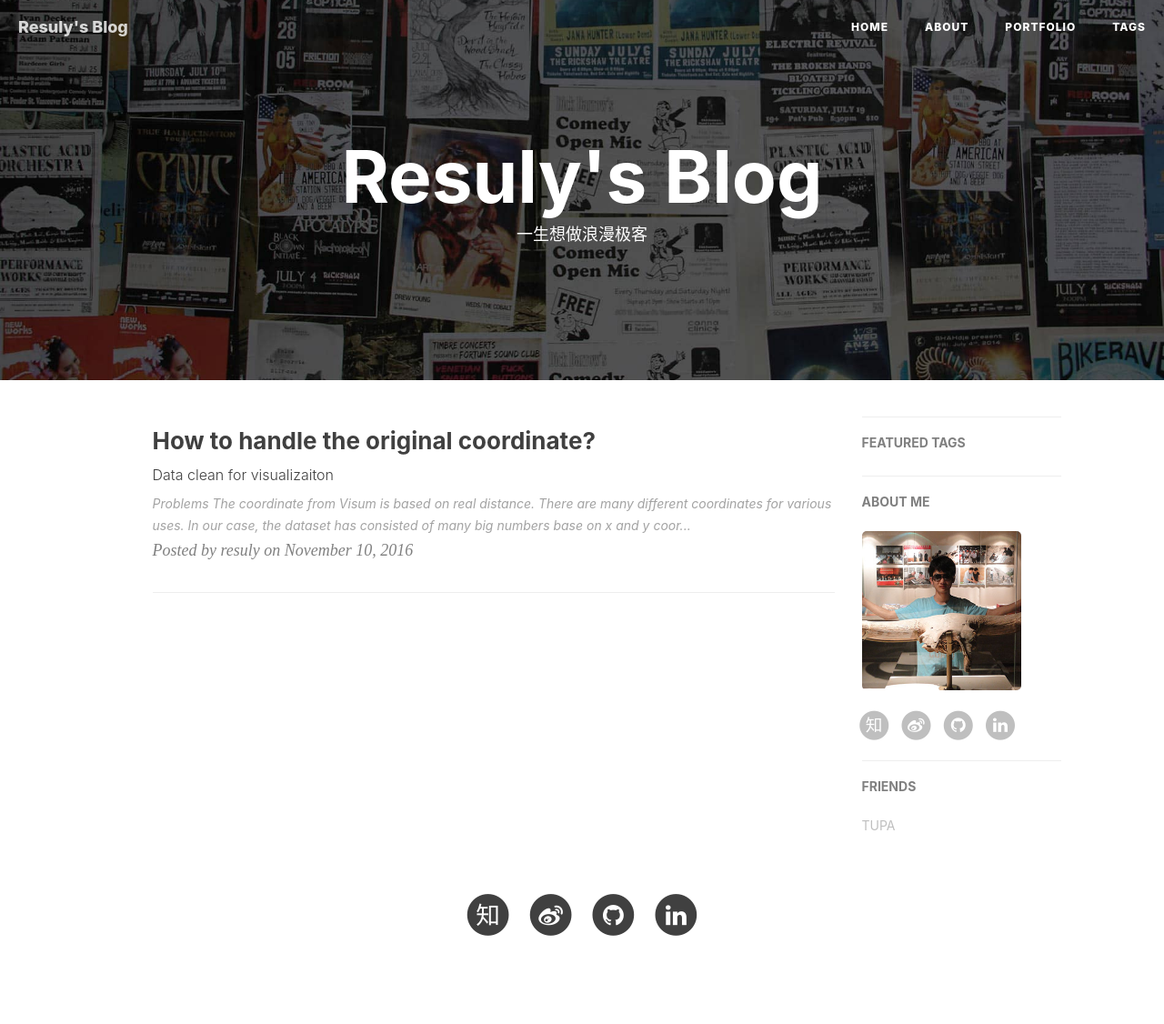
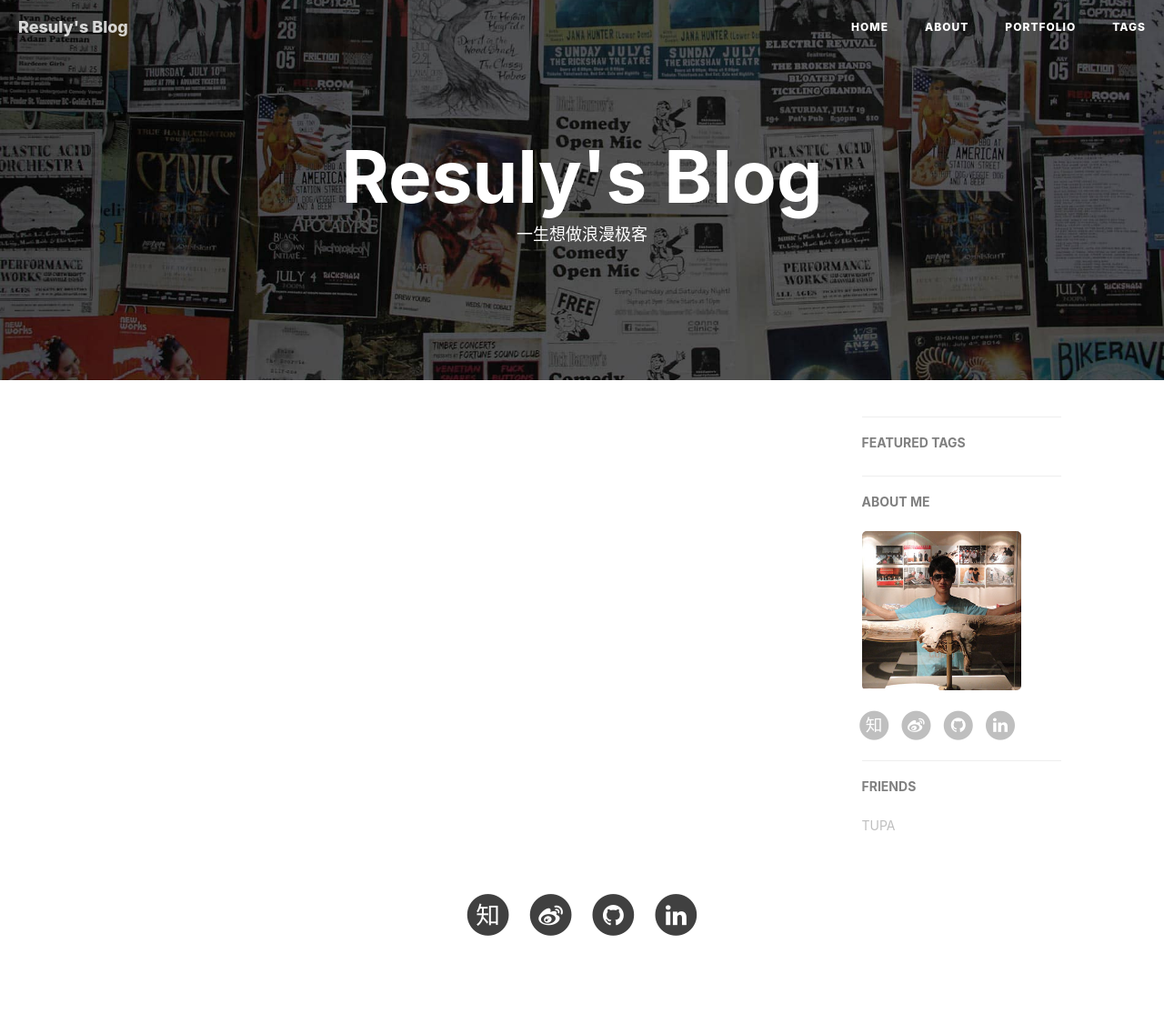
Before and after one commit to resuly/resuly.github.io, a Jekyll site: the page built from index.html, in a window 1280 px wide. Shown: the whole page at 91% size. Built offline with Jekyll 4.4.1, drawn with Linux system fonts in a browser that asks for light colours; nearby versions of some CDN libraries; the list of posts is cut into pages by our own code; comment, search, counter and statistics services are not loaded; some of the changed lines change nothing that is shown.

Commit message:
更新了 2016-11-10-How_to_handle_the_original_coordinate.markdown

````diff
--- a/_posts/2016-11-10-How_to_handle_the_original_coordinate.markdown
+++ b/_posts/2016-11-10-How_to_handle_the_original_coordinate.markdown
@@ -9,7 +9,7 @@
 tags:
   - 坐标
   - Visualization
-published: true
+published: false
 ---
 
 # Problems
@@ -18,3 +18,59 @@
 There are many different coordinates for various uses. In our case, the dataset has consisted of many big numbers base on x and y coordinate axis. They are not longitude and latitude value for geographic use, so we can't use this data directly for Google Maps or Baidu Maps.
 
 ![1.png]({{site.baseurl}}/img/in-post/2016-11-10/1.png)
+
+# Essential Knowledge
+Universal Transverse Mercator System:
+
+![traverse_mercator.jpg]({{site.baseurl}}/img/in-post/2016-11-10/traverse_mercator.jpg)
+
+The idea of UTM is making a projection for the earth and then get the x,y coordinate. (Kinds of (0,0) all located in African.)
+More information, please visit this reference:
+[http://www.ibm.com/developerworks/cn/java/j-coordconvert/](http://www.ibm.com/developerworks/cn/java/j-coordconvert/)
+
+The following reference shows the difference among GCJ-02, WGS-84, and UTM. In this article, you can also find these coordinates system information that main map companies use.
+[http://www.cnblogs.com/milkmap/p/3627940.html](http://www.cnblogs.com/milkmap/p/3627940.html)
+
+Baidu Maps issue: UTM to Baidu Coordinate
+[http://my.oschina.net/webscraping/blog/511029?fromerr=k3LHV5MM](http://my.oschina.net/webscraping/blog/511029?fromerr=k3LHV5MM)
+
+# Processing Steps
+The original data is close to Universal Transverse Mercator system. So I decided to convert the dataset into UTM first.
+
+Firstly, we have to get the UTM coordinate of the zone 1. The following tool provides an online point choosing system:
+[http://www.geoplaner.com/](http://www.geoplaner.com/)
+
+![zT9cszlS4RoSPqKw.png]({{site.baseurl}}/img/in-post/2016-11-10/zT9cszlS4RoSPqKw.png)
+
+![MIn6fxRPXiYxe8Hk.png]({{site.baseurl}}/img/in-post/2016-11-10/MIn6fxRPXiYxe8Hk.png)
+
+We can find the zone 1 is (278369,3468927) in UTM format. So let's handle the rest of data based on the initial point in Excel.
+
+![LdKnImSsMeYK9ypI.png]({{site.baseurl}}/img/in-post/2016-11-10/LdKnImSsMeYK9ypI.png)
+
+The problem is how to convert all UTMs to the WGS-84. I tried a converted library in PHP but failed, because the final result was not correct. JScoord is a powerful convert library which wrote in Javascript.
+
+Download: [http://www.jstott.me.uk/jscoord/](http://www.jstott.me.uk/jscoord/)
+
+The function we want:
+
+![Rduy18Px6I0DkDgw.png]({{site.baseurl}}/img/in-post/2016-11-10/Rduy18Px6I0DkDgw.png)
+
+
+Simplify the code to just one line(it's helpful for generating codes in Ecxel):
+
+`new UTMRef(x, y, "R", 51).toLatLng().toString();`
+
+Change the output format in the JScoord (line 37):
+
+![w1goAIkSALAcuiAd.png]({{site.baseurl}}/img/in-post/2016-11-10/w1goAIkSALAcuiAd.png)
+
+```
+function LatLngToString() {
+  return '<tr><td>'+this.lat.toFixed(6)+'</td><td>'+this.lng.toFixed(6)+'</td></tr>';
+}
+```
+
+Generate all x&y for codes in Excel:
+
+![FGpDzo56cacRuN61.png]({{site.baseurl}}/img/in-post/2016-11-10/FGpDzo56cacRuN61.png)
````
